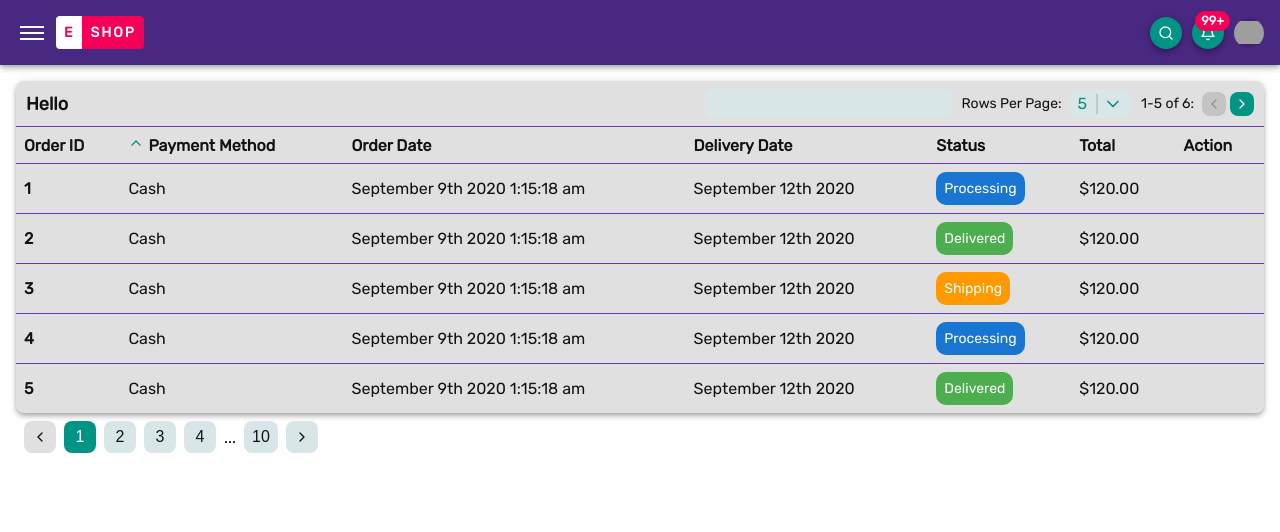
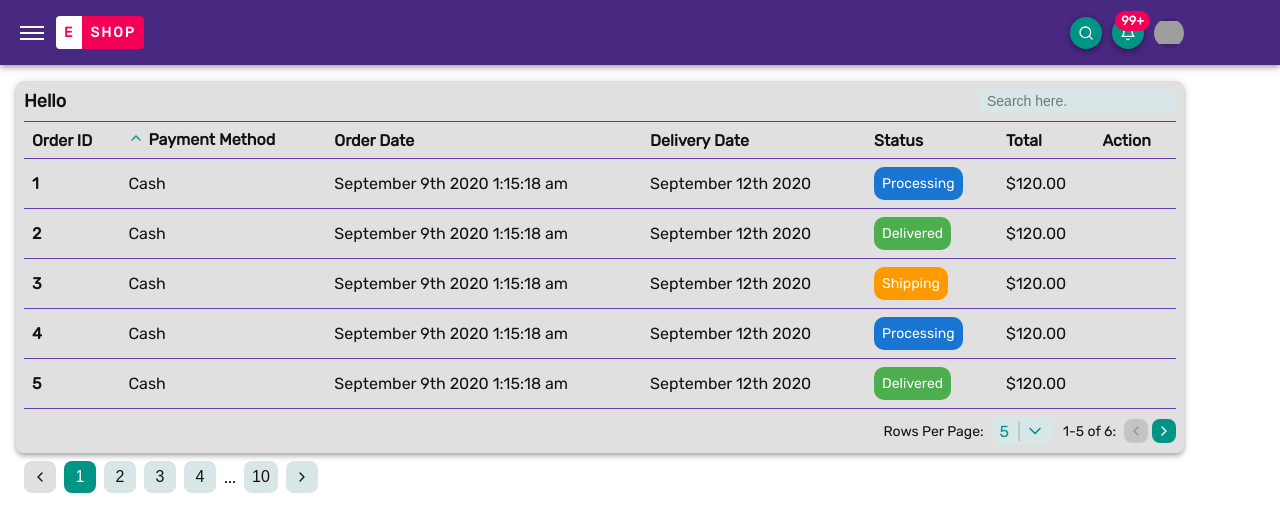
Before and after one commit to tuhinsaud4614/mern-ecommerce, a React (Create React App) app in the folder front-end/admin-site/: page / in a window 1280 px wide. Shown: the top 532 px of the page. Built offline with nearby package versions, Linux system fonts and the light colour scheme; grey boxes are pictures that could not be loaded.

Commit message:
Table Component complete

```diff
--- a/front-end/admin-site/src/App.module.scss
+++ b/front-end/admin-site/src/App.module.scss
@@ -2,6 +2,7 @@
 
 .Container {
   display: flex;
+  max-width: 1200px;
 }
 
 .Main {
--- a/front-end/admin-site/src/index.scss
+++ b/front-end/admin-site/src/index.scss
@@ -96,6 +96,8 @@ body.dark {
   left: 0;
   right: 0;
   z-index: 210;
+  background: var(--secondary-color);
+  box-shadow: $box-shadow;
 }
 
 @import "./styles/utilities";
--- a/front-end/admin-site/src/pages/dashboard/index.tsx
+++ b/front-end/admin-site/src/pages/dashboard/index.tsx
@@ -83,7 +83,7 @@ const Dashboard = () => {
   // const [s, setS] = useState<boolean>(false);
   // const [r, setR] = useState<"left" | "right">("right");
   // const [m, setM] = useState<boolean>(false);
-  const [_, setValue] = useState<number>();
+  const setValue = useState<number>()[1];
 
   return (
     <div>
--- a/front-end/admin-site/src/shared/components/header/index.module.scss
+++ b/front-end/admin-site/src/shared/components/header/index.module.scss
@@ -1,12 +1,11 @@
 @import "../../../styles/functions", "../../../styles/variable";
 
 .Root {
+  max-width: 1200px;
   min-height: spacing(7.75);
-  background: var(--secondary-color);
   padding: spacing(2);
   display: flex;
   align-items: center;
-  box-shadow: $box-shadow;
 }
 
 .MenuIcon {
--- a/front-end/admin-site/src/shared/components/table/TCell.tsx
+++ b/front-end/admin-site/src/shared/components/table/TCell.tsx
@@ -33,12 +33,12 @@ const TCell: FC<TCellProps> = ({
       }
       className={classNames(
         className,
-        Component === "th" ? styles.TH : styles.TD,
-        onSort && styles.Sortable
+        Component === "th" ? styles.TH : styles.TD
       )}
       {...rest}
     >
-      {onSort && (
+      {onSort ? (
+        <span className={classNames(styles.Sortable)}>
           <AnimatedIcon
             initial={{ rotate: "0deg" }}
             animate={
@@ -47,8 +47,11 @@ const TCell: FC<TCellProps> = ({
           >
             <FiChevronUp />
           </AnimatedIcon>
+          {children}
+        </span>
+      ) : (
+        children
       )}
-      {children}
     </Component>
   );
 };
--- a/front-end/admin-site/src/shared/components/table/TRow.tsx
+++ b/front-end/admin-site/src/shared/components/table/TRow.tsx
@@ -1,13 +1,19 @@
 import { ComponentPropsWithoutRef, ReactElement } from "react";
+import classNames from "classnames";
 
 import { TCellProps } from "./TCell";
+import styles from "./index.module.scss";
 
 export interface TRowProps extends ComponentPropsWithoutRef<"tr"> {
   children?: ReactElement<TCellProps> | ReactElement<TCellProps>[];
 }
 
 const TRow = ({ className, children, ...rest }: TRowProps) => {
-  return <tr {...rest}>{children}</tr>;
+  return (
+    <tr className={classNames(styles.TRow, className)} {...rest}>
+      {children}
+    </tr>
+  );
 };
 TRow.displayName = "Table.Row";
 export default TRow;
--- a/front-end/admin-site/src/shared/components/table/index.module.scss
+++ b/front-end/admin-site/src/shared/components/table/index.module.scss
@@ -17,16 +17,17 @@
   background: var(--disabled-color);
   border-radius: spacing();
   box-shadow: $box-shadow;
+  padding: spacing();
 }
 
 .Header {
-  padding: spacing() spacing(1.25);
+  margin-bottom: spacing();
   @extend %flex-align-center;
   flex-wrap: wrap;
+  @include gap();
 
   & > h1 {
     flex: 1;
-    margin: 0;
     font-size: 1.8rem;
     color: var(--text-color);
     text-transform: capitalize;
@@ -34,21 +35,79 @@
 }
 
 .Filter {
+  display: block;
+  width: 100%;
   background: var(--primary-hover-color);
   color: var(--text-color);
   border-radius: spacing();
   padding: spacing(0.5) spacing();
-  margin-right: spacing();
   border: 0;
   outline: 0;
-  font-size: 1.8rem;
+  font-size: 1.4rem;
   color: var(--text-color);
+
+  @include media(map-get($breakpoints, "sm")) {
+    & {
+      display: inline-block;
+      width: auto;
+    }
+  }
+}
+
+.Body {
+  overflow-x: auto;
+}
+
+%cell-style {
+  padding: spacing();
+  border-top: 1px solid var(--secondary-hover-color);
+  text-align: start;
+}
+
+.Root {
+  width: 100%;
+  border-collapse: collapse;
+  color: var(--text-color);
+  font-size: 1.6rem;
+}
+
+.TRow:last-child {
+  border-bottom: 1px solid var(--secondary-hover-color);
+}
+
+.TH {
+  @extend %cell-style;
+}
+
+.TD {
+  @extend %cell-style;
+  & > img {
+    width: spacing(8.75);
+    height: spacing(8.75);
+    border-radius: spacing();
+  }
+}
+
+.Sortable {
+  display: inline-flex;
+  align-items: flex-start;
+  cursor: pointer;
+  & > i {
+    display: inline-block;
+    margin-right: spacing(0.5);
+    color: var(--accent-color);
+  }
+}
+
+.Footer {
+  padding-top: spacing();
 }
 
 .Pagination {
-  margin-left: auto;
   @extend %flex-align-center;
+  justify-content: flex-end;
   flex-wrap: wrap;
+  @include gap();
 
   @at-root .PageRows {
     @extend %flex-align-center;
@@ -78,42 +137,3 @@
     }
   }
 }
-
-.Body {
-  overflow-x: auto;
-}
-
-%cell-style {
-  padding: spacing();
-  border-top: 1px solid var(--secondary-hover-color);
-  text-align: start;
-}
-
-.Root {
-  width: 100%;
-  border-collapse: collapse;
-  color: var(--text-color);
-  font-size: 1.6rem;
-}
-
-.TH {
-  @extend %cell-style;
-}
-
-.TD {
-  @extend %cell-style;
-  & > img {
-    width: spacing(8.75);
-    height: spacing(8.75);
-    border-radius: spacing();
-  }
-}
-
-.Sortable {
-  cursor: pointer;
-  & > i {
-    display: inline-block;
-    margin-right: spacing(0.5);
-    color: var(--accent-color);
-  }
-}
--- a/front-end/admin-site/src/shared/components/table/index.tsx
+++ b/front-end/admin-site/src/shared/components/table/index.tsx
@@ -43,6 +43,7 @@ const Table = ({ count, filter, title, children }: Props) => {
                 }}
                 list="table-filter-list"
                 className={classNames(styles.Filter)}
+                placeholder="Search here."
               />
               {filter.list && (
                 <datalist id="table-filter-list">
@@ -53,6 +54,12 @@ const Table = ({ count, filter, title, children }: Props) => {
               )}
             </>
           )}
+        </header>
+        <div className={classNames(styles.Body)}>
+          <table className={classNames(styles.Root)}>{children}</table>
+        </div>
+      </TableContext.Provider>
+      <footer className={classNames(styles.Footer)}>
         {count && (
           <div className={classNames(styles.Pagination)}>
             <div className={classNames(styles.PageRows)}>
@@ -99,12 +106,7 @@ const Table = ({ count, filter, title, children }: Props) => {
             </div>
           </div>
         )}
-        </header>
-        <div className={classNames(styles.Body)}>
-          <table className={classNames(styles.Root)}>{children}</table>
-        </div>
-      </TableContext.Provider>
-      <footer className={classNames(styles.Footer)}></footer>
+      </footer>
     </section>
   );
 };
```
Lines whose indentation alone changed are shown as unchanged.
